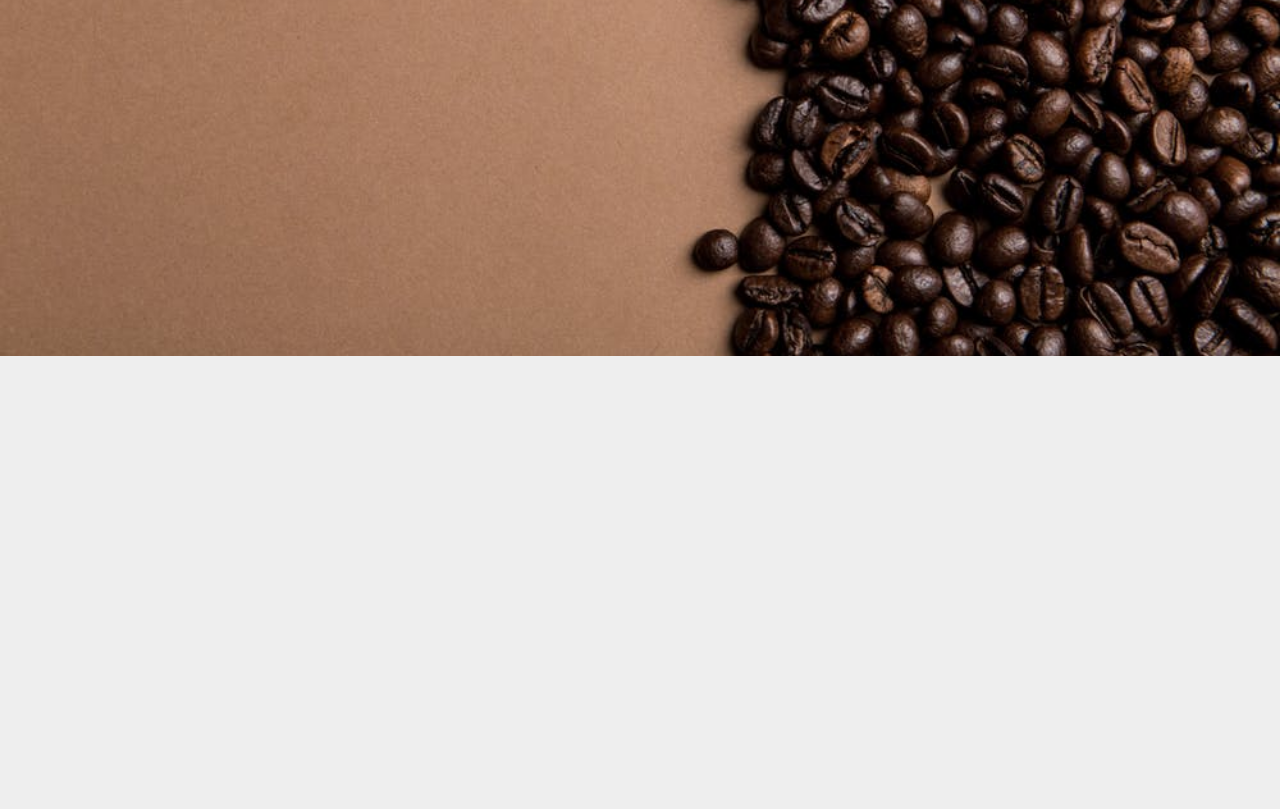
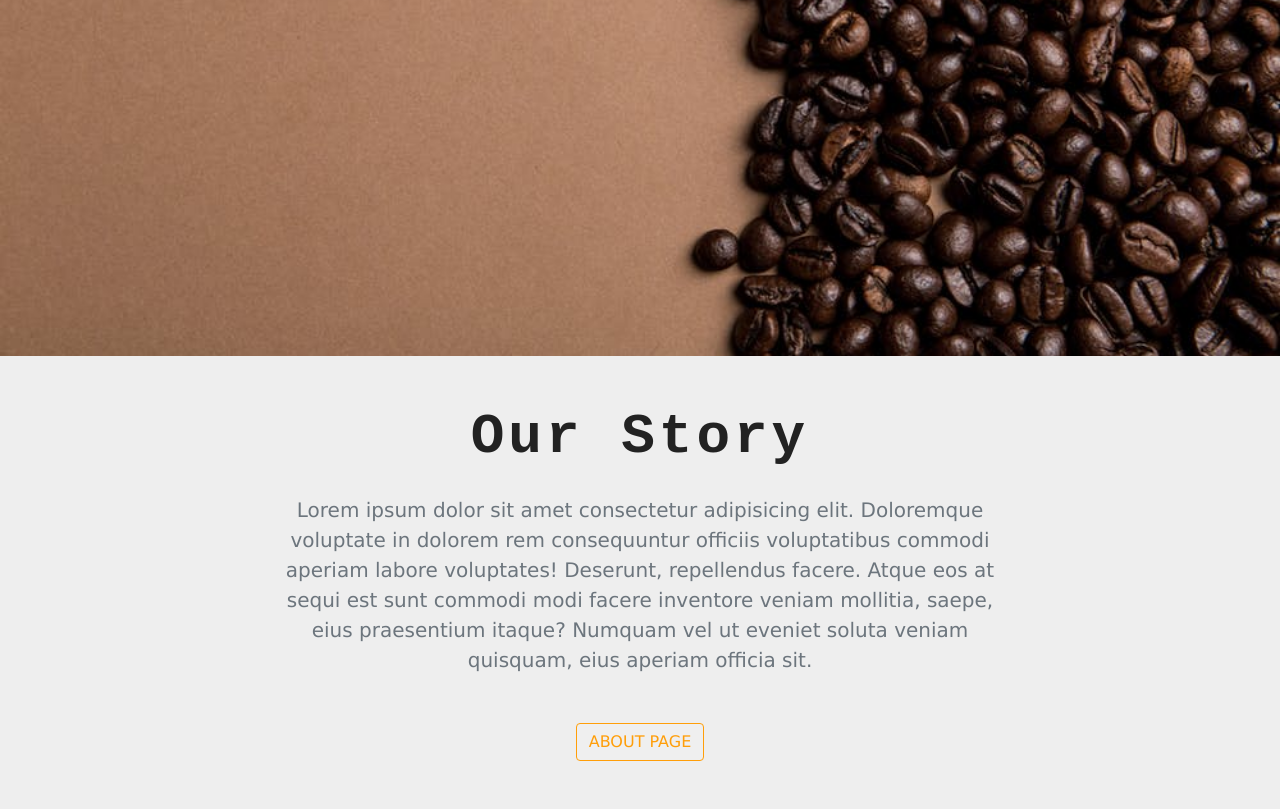
Before and after one commit to thedtj/big-time-coffee, a Gatsby site: page / in a window 1280 px wide. Shown: the part 518-1327 px from the top of the page. Before the commit the page ends 874 px from the top, so only its background shows below. Built offline with nearby package versions, Linux system fonts and the light colour scheme; Gatsby itself is replaced by a stand-in of ours.

Commit message:
created section title component

```diff
--- /dev/null
+++ b/src/components/global/Title.js
@@ -0,0 +1,13 @@
+import React from 'react'
+
+const Title = ({ title }) => {
+  return (
+    <div className="row">
+      <div className="col text-center mb-3">
+        <h1 className="display-4 text-capitalize font-weight-bold">{title}</h1>
+      </div>
+    </div>
+  )
+}
+
+export default Title
--- /dev/null
+++ b/src/components/home/Info.js
@@ -0,0 +1,33 @@
+import React from 'react'
+import { Link } from 'gatsby'
+import Title from '../global/Title'
+
+const Info = () => {
+  return (
+    <section className="py-5">
+      <div className="container">
+        <Title title="Our Story" />
+        <div className="row">
+          <div className="col-10 col-sm-8 mx-auto text-center">
+            <p className="lead text-muted mb-5">
+              Lorem ipsum dolor sit amet consectetur adipisicing elit.
+              Doloremque voluptate in dolorem rem consequuntur officiis
+              voluptatibus commodi aperiam labore voluptates! Deserunt,
+              repellendus facere. Atque eos at sequi est sunt commodi modi
+              facere inventore veniam mollitia, saepe, eius praesentium itaque?
+              Numquam vel ut eveniet soluta veniam quisquam, eius aperiam
+              officia sit.
+            </p>
+            <Link to="/about">
+              <button className="btn text-uppercase btn-yellow">
+                about page
+              </button>
+            </Link>
+          </div>
+        </div>
+      </div>
+    </section>
+  )
+}
+
+export default Info
--- a/src/components/layout.css
+++ b/src/components/layout.css
@@ -1,5 +1,5 @@
 :root {
-  --mainBrown: #2d1ef1;
+  --mainBrown: #2d1e1f;
   --mainYellow: rgb(255, 158, 9);
   --mainGrey: #ece8dc;
   --mainWhite: #eee;
@@ -42,3 +42,13 @@ h6 {
   background-position: center;
   background-size: cover;
 }
+
+.btn-yellow {
+  color: var(--mainYellow);
+  border-color: var(--mainYellow);
+}
+
+.btn-yellow:hover {
+  background: var(--mainYellow);
+  color: var(--mainBrown);
+}
--- a/src/pages/index.js
+++ b/src/pages/index.js
@@ -5,7 +5,7 @@ import Layout from '../components/layout'
 import SEO from '../components/seo'
 
 import BackgroundSection from '../components/global/BackgroundSection'
-import { GiClaymoreExplosive } from 'react-icons/gi'
+import Info from '../components/home/Info'
 
 const IndexPage = ({ data }) => (
   <Layout>
@@ -15,6 +15,7 @@ const IndexPage = ({ data }) => (
       title="Big Time Coffee"
       styleClass="default-background"
     />
+    <Info />
   </Layout>
 )
 
```
